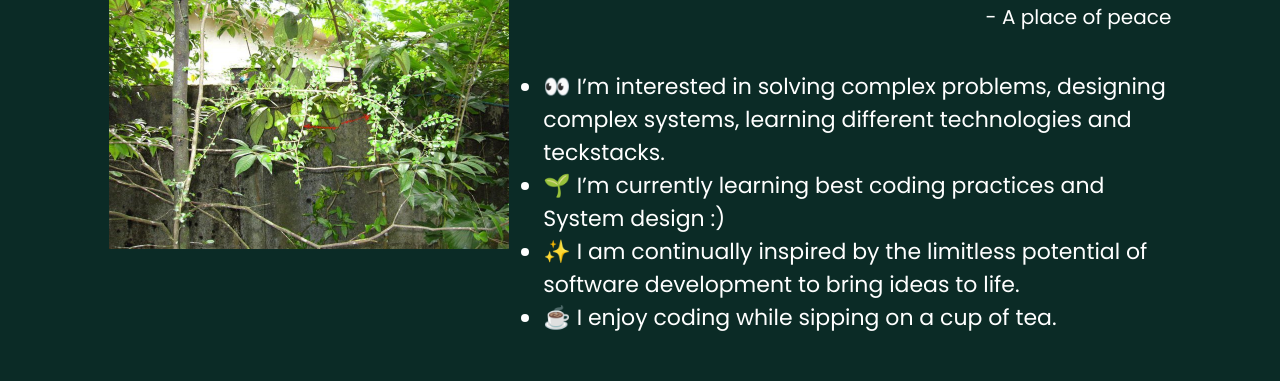
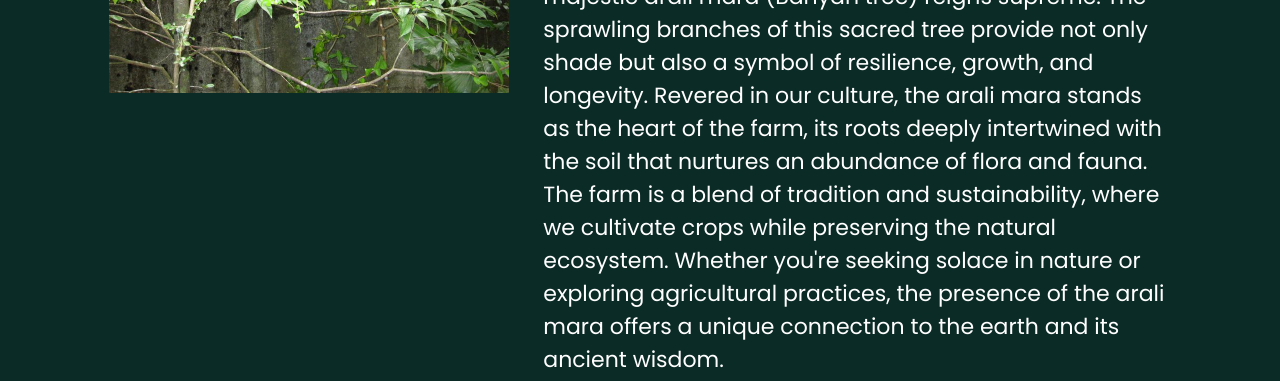
Before and after one commit to Nimitha-jagadeesha/Arali-thota, a React (Create React App) app: page / in a window 1280 px wide. Shown: the part 290-671 px from the top of the page. Built offline with nearby package versions, Linux system fonts and the light colour scheme.

Commit message:
Update Introduction.js

```diff
--- a/src/Introduction.js
+++ b/src/Introduction.js
@@ -9,10 +9,11 @@ export default function Introduction() {
                     <h1 className="text-center heading">ಅರಳಿ ತೋಟ</h1>
                     <h5 className="tagline"> - A place of peace</h5>
                     <br />
-                    <li>👀 I’m interested in solving complex problems, designing complex systems, learning different technologies and teckstacks.</li>
-                    <li>🌱 I’m currently learning best coding practices and System design :)</li>
-                    <li>✨ I am continually inspired by the limitless potential of software development to bring ideas to life.</li>
-                    <li>☕ I enjoy coding while sipping on a cup of tea.</li>
+                    <p> Nestled amidst the serene landscape, our farm is a haven of tranquility and natural beauty, where the majestic arali mara (Banyan tree) reigns supreme. The sprawling branches of this sacred tree provide not only shade but also a symbol of resilience, growth, and longevity. Revered in our culture, the arali mara stands as the heart of the farm, its roots deeply intertwined with the soil that nurtures an abundance of flora and fauna.
+  <br />
+The farm is a blend of tradition and sustainability, where we cultivate crops while preserving the natural ecosystem. Whether you're seeking solace in nature or exploring agricultural practices, the presence of the arali mara offers a unique connection to the earth and its ancient wisdom.
+  <br />
+Come, experience the serenity of our farm, where the arali mara serves as a living reminder of nature's strength and grace.</p>
                     <br />
                 </ul>
             </div>
```
